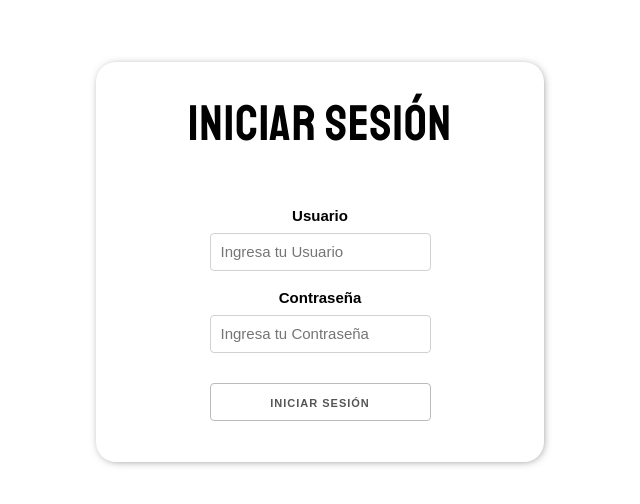
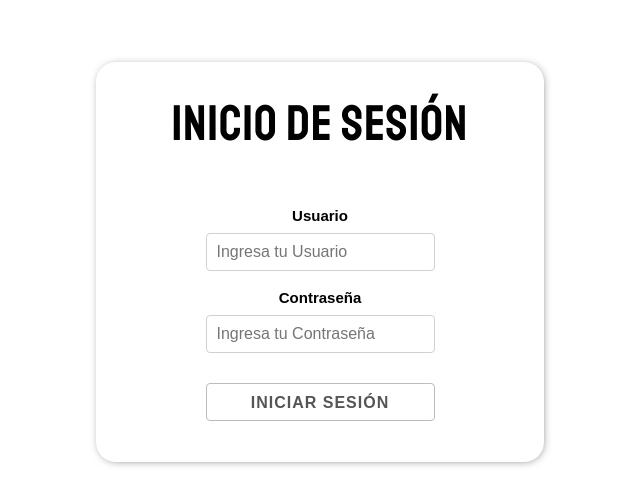
Before and after one commit to andrescovarrubias/citas_medicas, a React (Create React App) app: page / in a window 1280 px wide. Shown: the part 138-642 px from the top of the page, without its empty margins (320-960 px from the left). Built offline with nearby package versions, Linux system fonts and the light colour scheme.

Commit message:
changes fonts inputs

```diff
--- a/src/component/Login.jsx
+++ b/src/component/Login.jsx
@@ -10,7 +10,7 @@ const Login = () => {
      return (
           <div className="form-usuario">
                <div className="contenedor-form sombra-dark">
-                    <h1>INICIAR SESIÓN</h1>
+                    <h1>INICIO DE SESIÓN</h1>
                     <form>
                          <div className="campo-form">
                               <label htmlFor="usuario">Usuario</label>
--- a/src/index.css
+++ b/src/index.css
@@ -117,8 +117,11 @@ input[type="time"] {
   justify-content: center;
   align-items: center;
 }
+.campo-form input{
+  font-size: 16px;
+}
 .iniciar_sesion:hover{
-  background-color: rgba(183, 255, 183, 0.651);
+  background-color: rgba(149, 255, 149, 0.521);
 }
 .iniciar_sesion{
   width: 100%;
```
